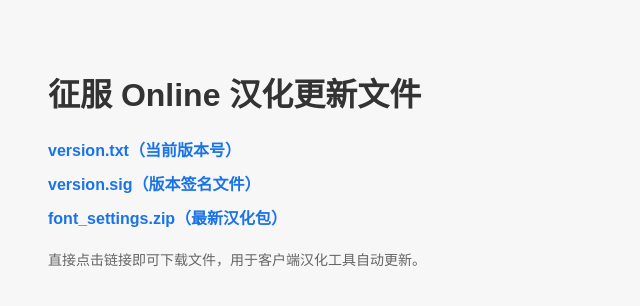
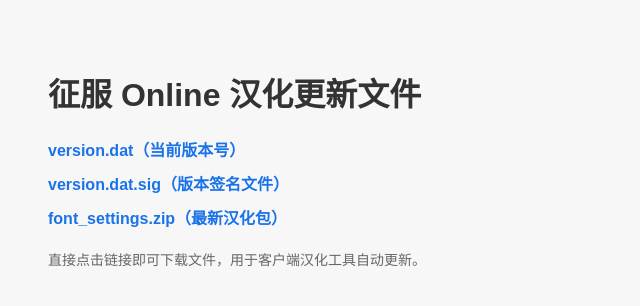
Before and after one commit to linningjing/ConquerLocalization, a plain HTML site: page index.html in a window 1280 px wide. Shown: the full height of the page, 0-640 px from the left. Drawn offline with Linux system fonts and the light colour scheme.

Commit message:
Update index.html

```diff
--- a/index.html
+++ b/index.html
@@ -16,8 +16,8 @@
 <body>
     <h1>征服 Online 汉化更新文件</h1>
     <ul>
-        <li><a href="version.txt" target="_blank">version.txt（当前版本号）</a></li>
-        <li><a href="version.sig" target="_blank">version.sig（版本签名文件）</a></li>
+        <li><a href="version.txt" target="_blank">version.dat（当前版本号）</a></li>
+        <li><a href="version.sig" target="_blank">version.dat.sig（版本签名文件）</a></li>
         <li><a href="font_settings.zip" target="_blank">font_settings.zip（最新汉化包）</a></li>
     </ul>
     <p class="note">直接点击链接即可下载文件，用于客户端汉化工具自动更新。</p>
```
